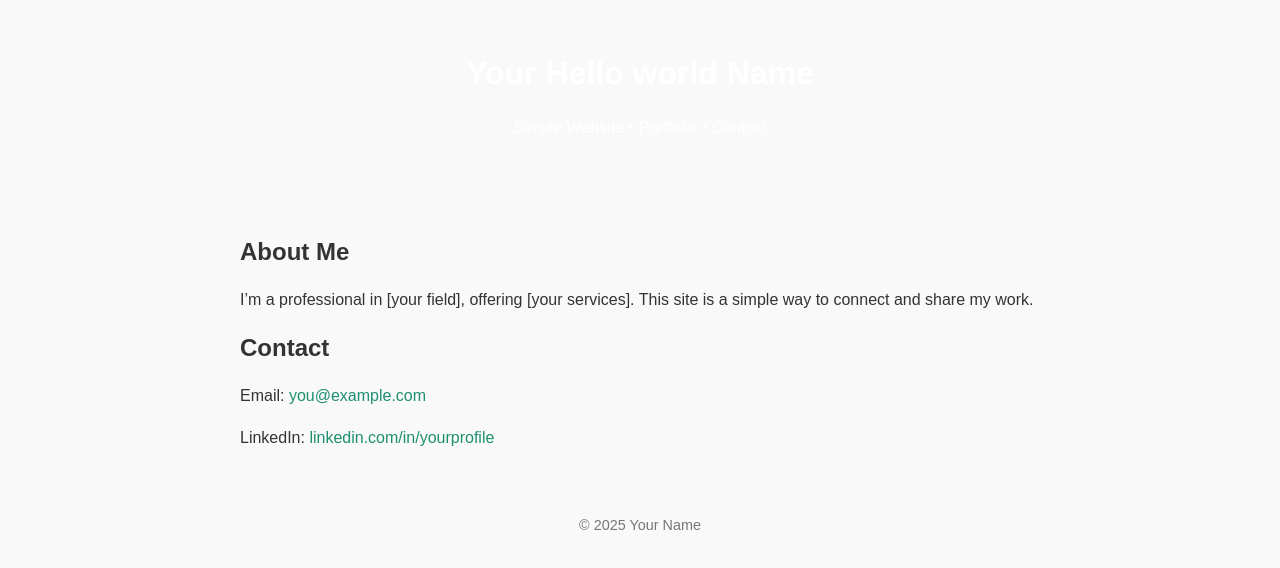
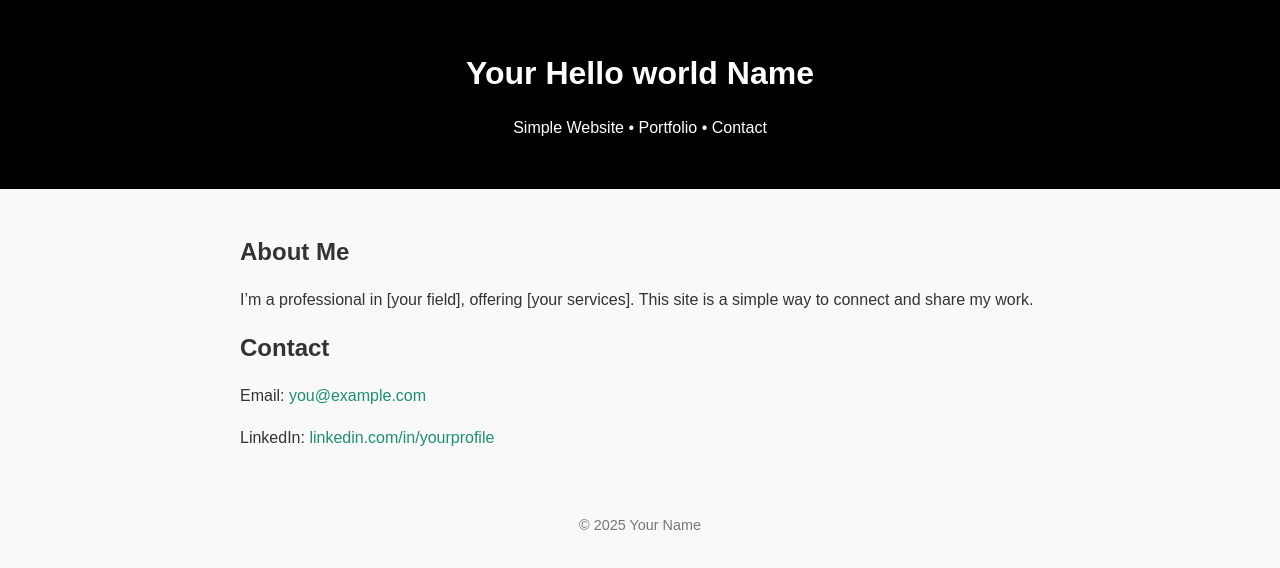
Before and after one commit to rthurm/helladrybilge, a plain HTML site: page index.html in a window 1280 px wide. Drawn offline with Linux system fonts and the light colour scheme.

Commit message:
Update index.html

```diff
--- a/index.html
+++ b/index.html
@@ -14,7 +14,7 @@
       color: #333;
     }
     header {
-      background: #green;
+      background: #010101;
       color: white;
       padding: 2rem 1rem;
       text-align: center;
```
